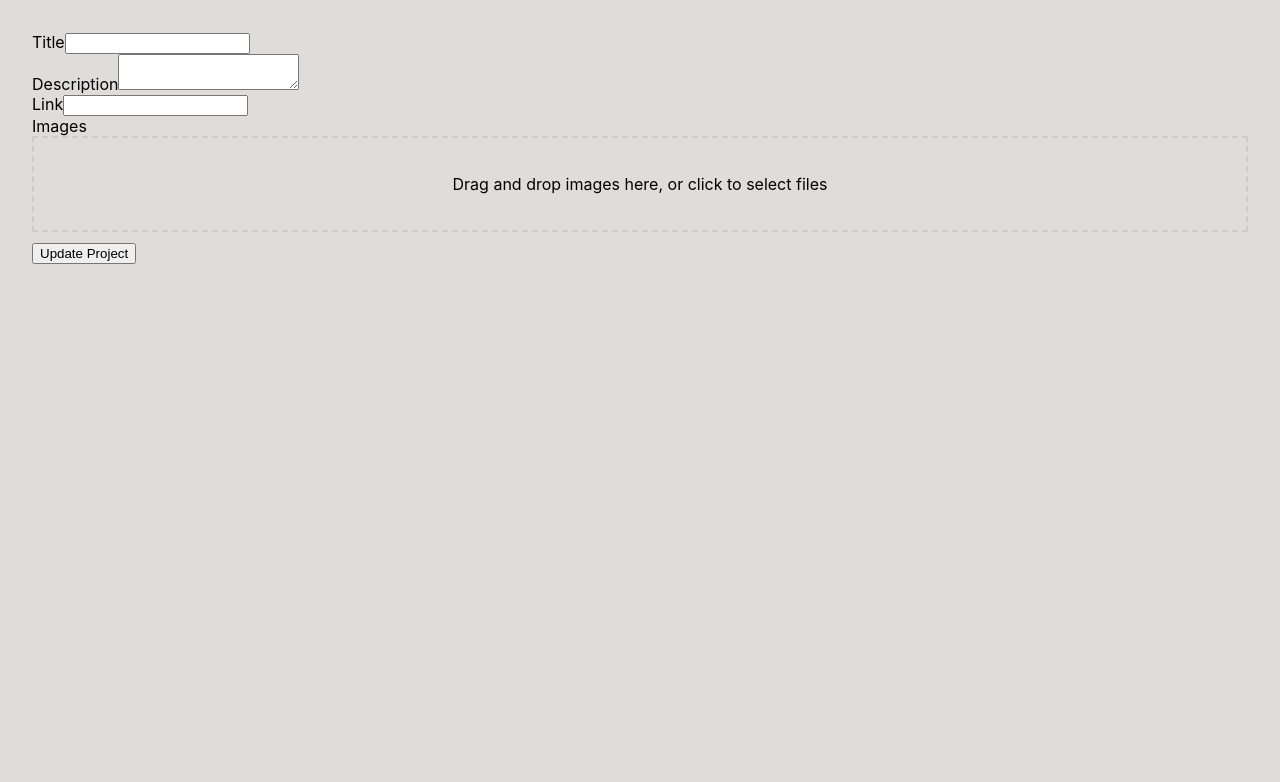
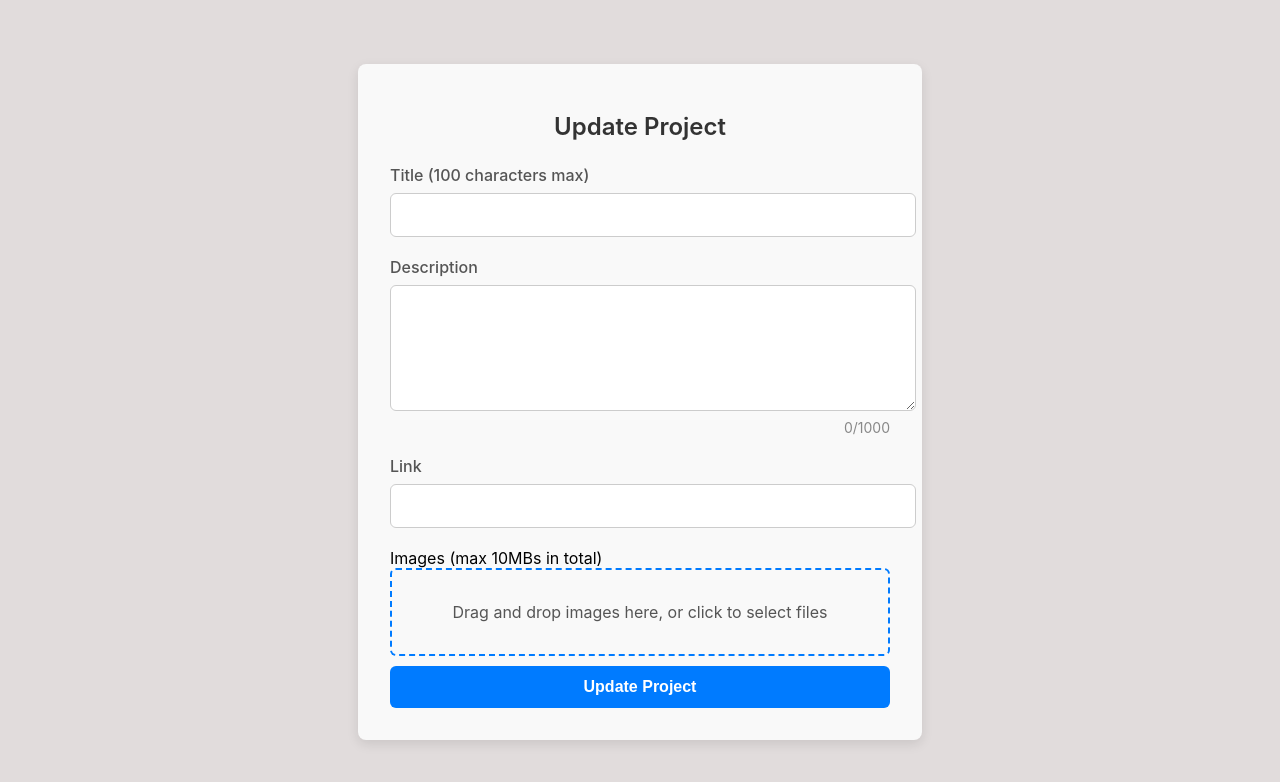
Before and after one commit to leomatei/projects, a React (Vite) app in the folder frontend/: page /project in a window 1280 px wide. Shown: the top 782 px of the page. Built offline with nearby package versions, Linux system fonts and the light colour scheme.

Commit message:
style modals, add form errors, style forms

```diff
--- a/frontend/src/components/modal/index.jsx
+++ b/frontend/src/components/modal/index.jsx
@@ -10,7 +10,9 @@ const Modal = ({ title, children, onCancel = () => {} }) => {
       <div className='modal' ref={modalRef}>
         <h3>{title}</h3>
         {children}
-        <button onClick={onCancel}>Cancel</button>
+        <button className='modal-button' onClick={onCancel}>
+          Cancel
+        </button>
       </div>
     </div>
   );
--- a/frontend/src/components/modal/styles.scss
+++ b/frontend/src/components/modal/styles.scss
@@ -13,10 +13,19 @@
     background-color: #fff;
     padding: 2rem;
     border-radius: 8px;
-    max-width: 500px;
-    width: 90%;
+    width: 60%;
     box-shadow: 0 4px 12px rgba(0, 0, 0, 0.3);
     text-align: center;
     z-index: 3;
+    .modal-button {
+      font-size: 1rem;
+      line-height: 1.5rem;
+      font-weight: 600;
+      padding: 0.5rem 1rem;
+      border-radius: 8px;
+      border: none;
+      cursor: pointer;
+      margin: 0 1rem;
+    }
   }
 }
--- a/frontend/src/components/projectForm/index.jsx
+++ b/frontend/src/components/projectForm/index.jsx
@@ -8,7 +8,15 @@ const ProjectForm = ({
   onSubmit,
   initialData = { title: '', description: '', link: '', images: [] },
 }) => {
-  const { register, handleSubmit, reset, setValue } = useForm();
+  const {
+    register,
+    handleSubmit,
+    reset,
+    setValue,
+    watch,
+    formState: { errors },
+  } = useForm();
+  const descriptionValue = watch('description') || '';
   const {
     imageData,
     setImageData,
@@ -40,21 +48,57 @@ const ProjectForm = ({
   };
 
   return (
-    <form onSubmit={handleSubmit(handleFormSubmit)}>
-      <div>
-        <label>Title</label>
-        <input type='text' {...register('title', { required: true })} />
+    <form className='project-form' onSubmit={handleSubmit(handleFormSubmit)}>
+      <h1 className='project-form__title'>
+        {initialData ? 'Update Project' : 'Create Project'}
+      </h1>
+      <div className='project-form__field'>
+        <label className='project-form__field__label'>
+          Title (100 characters max)
+        </label>
+        <input
+          className='project-form__field__input'
+          type='text'
+          {...register('title', { required: true, maxLength: 100 })}
+        />
+        {errors.title?.type === 'maxLength' && (
+          <p className='error-text'>Title cannot exceed 100 characters</p>
+        )}
+        {errors.title?.type === 'required' && (
+          <p className='error-text'>Title is required</p>
+        )}
+      </div>
+      <div className='project-form__field'>
+        <label className='project-form__field__label'>Description</label>
+        <textarea
+          className='project-form__field__textarea'
+          {...register('description', { maxLength: 1000 })}
+        />
+        <div className='character-count'>{descriptionValue.length}/1000</div>
+        {errors.description?.type === 'maxLength' && (
+          <p className='error-text'>
+            Description cannot exceed 1000 characters
+          </p>
+        )}
+      </div>
+      <div className='project-form__field'>
+        <label className='project-form__field__label'>Link</label>
+        <input
+          className='project-form__field__input'
+          type='url'
+          {...register('link', {
+            required: 'Link is required',
+            pattern: {
+              value: /^(https?:\/\/)?([a-zA-Z0-9-]+\.)+[a-zA-Z]{2,6}(\/.*)*$/,
+              message:
+                'Please enter a valid URL (e.g., google.com or http://google.com)',
+            },
+          })}
+        />
+        {errors.link && <p className='error-text'>{errors.link.message}</p>}
       </div>
       <div>
-        <label>Description</label>
-        <textarea {...register('description')} />
-      </div>
-      <div>
-        <label>Link</label>
-        <input type='url' {...register('link')} />
-      </div>
-      <div>
-        <label>Images</label>
+        <label>Images (max 10MBs in total)</label>
         <div className='image-uploader-wrapper' {...getRootProps()}>
           <input {...getInputProps()} />
           {isDragActive ? (
@@ -72,7 +116,7 @@ const ProjectForm = ({
                 alt={`Uploaded Preview ${index}`}
               />
               <button
-                className='delete-button'
+                className='remove-button'
                 type='button'
                 onClick={() => removeImage(index)}
               >
--- a/frontend/src/components/projectForm/styles.scss
+++ b/frontend/src/components/projectForm/styles.scss
@@ -1,32 +1,138 @@
+.project-form {
+  background-color: #f9f9f9;
+  padding: 2rem;
+  border-radius: 8px;
+  box-shadow: 0 4px 12px rgba(0, 0, 0, 0.1);
+  max-width: 500px;
+  margin: 2rem auto;
+
+  &__title {
+    font-size: 1.5rem;
+    color: #333;
+    margin-bottom: 1.5rem;
+    text-align: center;
+    font-weight: 600;
+  }
+
+  &__field {
+    margin-bottom: 1.25rem;
+
+    &__label {
+      display: block;
+      font-weight: 500;
+      color: #555;
+      margin-bottom: 0.5rem;
+    }
+
+    &__input,
+    &__textarea {
+      width: 100%;
+      padding: 0.75rem;
+      border: 1px solid #ccc;
+      border-radius: 6px;
+      transition: border-color 0.2s, box-shadow 0.2s;
+      font-size: 1rem;
+
+      &:focus {
+        border-color: #007bff;
+        box-shadow: 0 0 5px rgba(0, 123, 255, 0.2);
+        outline: none;
+      }
+    }
+
+    &__textarea {
+      resize: vertical;
+      min-height: 100px;
+    }
+
+    .error-text {
+      color: #e63946;
+      font-size: 0.875rem;
+      margin-top: 0.25rem;
+    }
+
+    .character-count {
+      font-size: 0.875rem;
+      color: #888;
+      margin-top: 0.25rem;
+      text-align: right;
+    }
+  }
+
+  button[type='submit'] {
+    width: 100%;
+    padding: 0.75rem;
+    font-size: 1rem;
+    font-weight: 600;
+    color: #fff;
+    background-color: #007bff;
+    border: none;
+    border-radius: 6px;
+    cursor: pointer;
+    transition: background-color 0.2s;
+
+    &:hover {
+      background-color: #0056b3;
+    }
+  }
+}
+
 .image-uploader-wrapper {
-  border: 2px dashed #ccc;
-  padding: 20px;
+  border: 2px dashed #007bff;
+  padding: 1rem;
   cursor: pointer;
   text-align: center;
+  border-radius: 6px;
+  color: #555;
+  transition: background-color 0.2s;
+
+  &:hover {
+    background-color: #f1f1f1;
+  }
 }
+
 .images-preview {
   display: flex;
   gap: 10px;
   margin-top: 10px;
+  flex-wrap: wrap;
+
   .image-wrapper {
     position: relative;
+
     .image {
-      width: 100px;
-      height: 100px;
+      width: 80px;
+      height: 80px;
       object-fit: cover;
       border-radius: 5px;
+      box-shadow: 0 2px 4px rgba(0, 0, 0, 0.1);
+      transition: transform 0.2s;
+
+      &:hover {
+        transform: scale(1.05);
+      }
     }
-    .delete-button {
+
+    .remove-button {
       position: absolute;
-      top: 5px;
-      right: 5px;
-      background-color: red;
+      top: -8px;
+      right: -8px;
+      background-color: #e63946;
       color: white;
       border: none;
       border-radius: 50%;
-      width: 20px;
-      height: 20px;
+      width: 24px;
+      height: 24px;
       cursor: pointer;
+      font-size: 1rem;
+      display: flex;
+      align-items: center;
+      justify-content: center;
+      transition: background-color 0.2s;
+
+      &:hover {
+        background-color: #d62828;
+      }
     }
   }
 }
--- a/frontend/src/components/projectItem/index.jsx
+++ b/frontend/src/components/projectItem/index.jsx
@@ -25,8 +25,12 @@ const ProjectItem = ({ project }) => {
       title: 'Are you sure you want to delete this project?',
       content: (
         <>
-          <p>{project.title}</p>
+          <div className='delete-modal__text'>
+            <p>{project.title}</p>
+            <p>{project.description}</p>
+          </div>
           <button
+            className='modal-button delete-button'
             onClick={async () => {
               try {
                 await deleteProject(project.id);
@@ -93,7 +97,7 @@ const ProjectItem = ({ project }) => {
         </a>
         <button
           onClick={() => handleDelete(project)}
-          className='project-item__actions__delete'
+          className='project-item__actions__delete delete-button'
         >
           <DeleteSVG width='20px' height='20px' />
           Delete Project
--- a/frontend/src/components/projectItem/styles.scss
+++ b/frontend/src/components/projectItem/styles.scss
@@ -53,7 +53,6 @@
     gap: 0.5rem;
     &__edit,
     &__delete {
-      background: #0d92f4;
       color: #ffffff;
       font-weight: 600;
       padding: 0.5rem 1rem;
@@ -68,14 +67,23 @@
     }
 
     &__edit {
+      background: #0d92f4;
+
       border: 2px solid white;
       padding: 0.25rem;
     }
+  }
+}
 
-    &__delete {
-      font-size: 1rem;
-      line-height: 1.5rem;
-      background: #e63946;
+.delete-modal {
+  height: 60%;
+  &__text {
+    height: fit-content;
+    overflow-y: scroll;
+    scrollbar-width: none;
+    -ms-overflow-style: none;
+    &::-webkit-scrollbar {
+      display: none;
     }
   }
 }
--- a/frontend/src/index.css
+++ b/frontend/src/index.css
@@ -22,3 +22,15 @@ code {
 html {
   font-size: 16px;
 }
+
+.delete-button {
+  font-size: 1rem;
+  line-height: 1.5rem;
+  color: #ffffff;
+  font-weight: 600;
+  padding: 0.5rem 1rem;
+  border-radius: 8px;
+  border: none;
+  cursor: pointer;
+  background: #e63946;
+}
```
Also changed, not shown: 1 other file (tests, documents, lock files or other folders).
